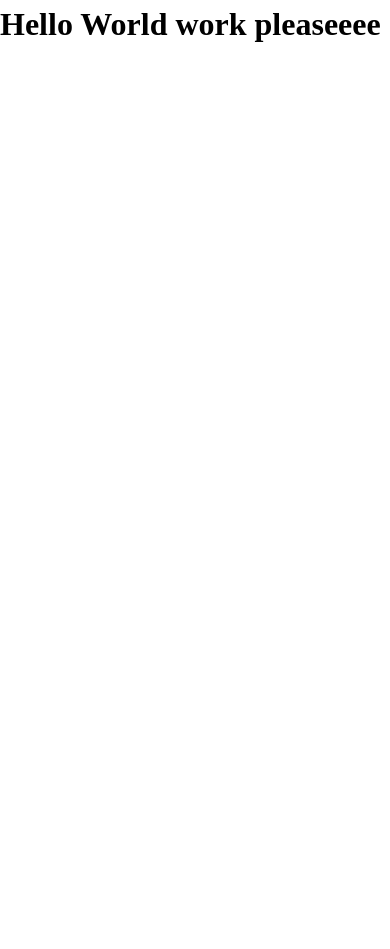
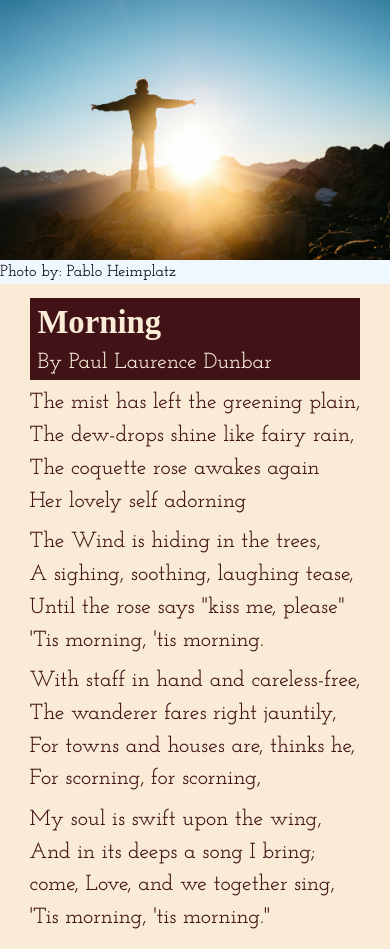
Before and after one commit to RVCC-IDMX/poem-page-Felipenavs, a plain HTML site: page index.html in a window 390 px wide. Before the commit the page ends 844 px from the top, so only its background shows below. Drawn offline with Linux system fonts and the light colour scheme; a web font is replaced by a local one.

Commit message:
added a poem and a photo

```diff
--- a/css/app.css
+++ b/css/app.css
@@ -74,3 +74,35 @@ select {
 }
 
 /* 👇 Start custom code 👇 */
+
+.main{
+  display: grid;
+  grid-template-columns: auto;
+
+}
+
+.poem{
+  font-family: 'Fredericka the Great';
+  font-size: clamp(1rem, 1rem + 1.5vw, 2rem);
+  color: rgb(65, 19, 22);
+  padding: min(3.5vw, 10vw);
+  background-color: antiquewhite;
+  display: grid;
+  grid-template-columns: auto;
+  gap: 2vw;
+  justify-content: center;
+}
+
+.intro {
+  background-color: rgb(65, 19, 22);
+  color: antiquewhite;
+  padding-left: 2vw;
+}
+
+
+p {
+  font-family: 'Josefin Slab', serif;
+}
+.hero {
+  background-color: aliceblue;
+}
--- a/index.html
+++ b/index.html
@@ -5,10 +5,58 @@
     <meta name="viewport" content="width=device-width, initial-scale=1.0">
     <link rel="shortcut icon" href="images/favicon.png" type="image/png">
     <link rel="stylesheet" href="css/app.css">
+    <link rel="preconnect" href="https://fonts.googleapis.com">
+    <link rel="preconnect" href="https://fonts.gstatic.com" crossorigin>
+    <link href="https://fonts.googleapis.com/css2?family=Croissant+One&family=DM+Serif+Display:ital@0;1&family=Fredericka+the+Great&family=Josefin+Slab:wght@500&display=swap" rel="stylesheet">
     <title>A Poem</title>
 </head>
 <body>
-    <h1>Hello World work pleaseeee</h1>
+
+    <section class="main">
+
+        <div class="hero">
+            <img src="images/hero.jpg" alt="man looking at sunrise">
+            <p>Photo by: Pablo Heimplatz</p>
+        </div>
+
+        <div class="poem">
+
+            <div class="intro">
+                <h1>Morning</h1>
+                <p>By Paul Laurence Dunbar</p>
+            </div>
+
+            <div>
+                <p>The mist has left the greening plain,</p>
+                <p>The dew-drops shine like fairy rain,</p>
+                <p>The coquette rose awakes again</p>
+                <p>Her lovely self adorning</p>
+            </div>
+
+            <div>
+                <p>The Wind is hiding in the trees, </p>
+                <p>A sighing, soothing, laughing tease,</p>
+                <p>Until the rose says "kiss me, please"</p>
+                <p>'Tis morning, 'tis morning.</p>
+            </div>
+
+            <div>
+                <p>With staff in hand and careless-free,</p>
+                <p>The wanderer fares right jauntily,</p>
+                <p>For towns and houses are, thinks he,</p>
+                <p>For scorning, for scorning,</p>
+            </div>
+
+            <div>
+                <p>My soul is swift upon the wing, </p>
+                <p>And in its deeps a song I bring; </p>
+                <p>come, Love, and we together sing, </p>
+                <p>'Tis morning, 'tis morning." </p>
+            </div>
+
+        </div>
+
+    </section>
     <script src="js/app.js"></script>
 </body>
 </html>
```
Also changed, not shown: images/hero.jpg (added), 1 other file.
